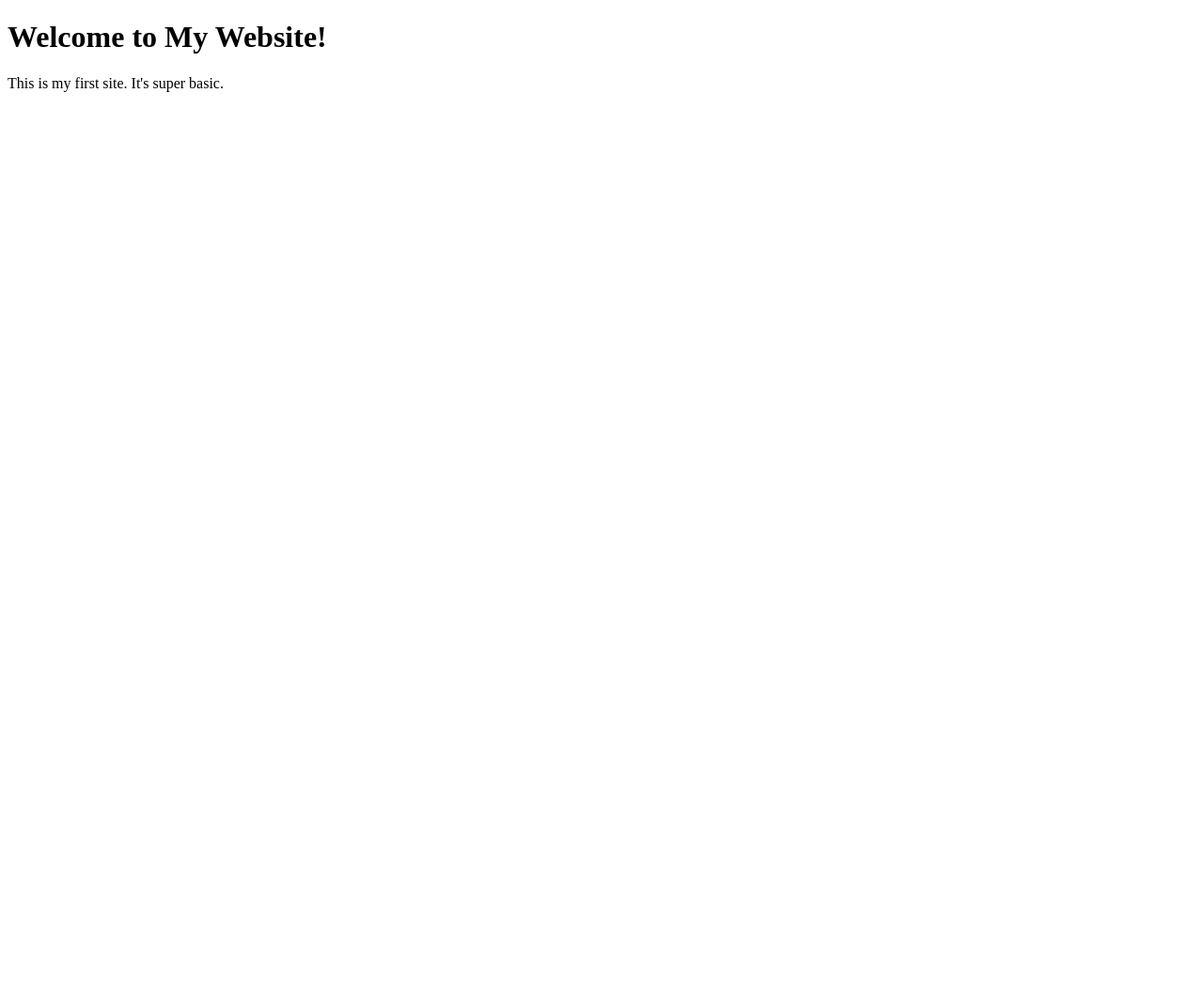
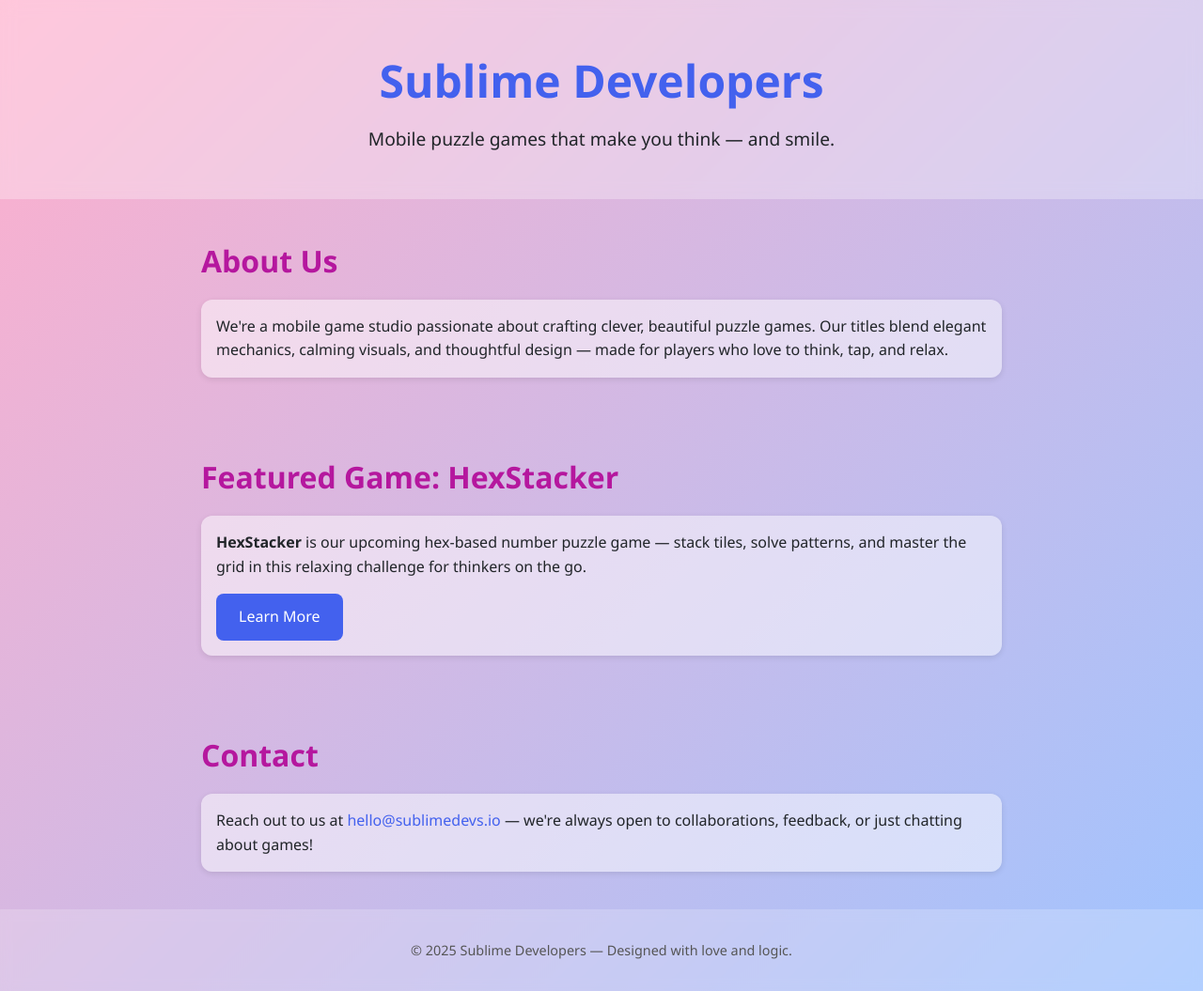
Before and after one commit to elank96/Sublime-Developers-WebApp, a plain HTML site: page index.html in a window 1280 px wide. Shown: the whole page at 94% size. Before the commit the page ends 800 px from the top, so only its background shows below. Drawn offline with Linux system fonts and the light colour scheme.

Commit message:
refined webpage

```diff
--- a/index.html
+++ b/index.html
@@ -1,11 +1,158 @@
-<!-- index.html -->
 <!DOCTYPE html>
-<html>
-  <head>
-    <title>Sublime Developers</title>
-  </head>
-  <body>
-    <h1>Welcome to My Website!</h1>
-    <p>This is my first site. It's super basic.</p>
-  </body>
+<html lang="en">
+<head>
+  <meta charset="UTF-8" />
+  <meta name="viewport" content="width=device-width, initial-scale=1.0"/>
+  <meta name="description" content="Sublime Developers - Puzzle Game Studio for Mobile"/>
+  <title>Sublime Developers</title>
+  <style>
+    :root {
+      --main-bg: linear-gradient(135deg, #ffafcc, #a0c4ff);
+      --primary: #4361ee;
+      --secondary: #b5179e;
+      --text-light: #f8f9fa;
+      --text-dark: #212529;
+    }
+
+    * {
+      margin: 0;
+      padding: 0;
+      box-sizing: border-box;
+    }
+
+    body {
+      font-family: 'Segoe UI', Tahoma, Geneva, Verdana, sans-serif;
+      background: var(--main-bg);
+      color: var(--text-dark);
+      line-height: 1.6;
+    }
+
+    header {
+      padding: 3rem 1.5rem;
+      text-align: center;
+      background-color: rgba(255, 255, 255, 0.3);
+      backdrop-filter: blur(8px);
+    }
+
+    header h1 {
+      font-size: 3rem;
+      color: var(--primary);
+      margin-bottom: 0.5rem;
+    }
+
+    header p {
+      font-size: 1.2rem;
+      color: var(--text-dark);
+    }
+
+    section {
+      padding: 2.5rem 1.5rem;
+      max-width: 900px;
+      margin: auto;
+    }
+
+    section h2 {
+      font-size: 2rem;
+      color: var(--secondary);
+      margin-bottom: 1rem;
+    }
+
+    .highlight {
+      background: rgba(255, 255, 255, 0.5);
+      padding: 1rem;
+      border-radius: 12px;
+      box-shadow: 0 2px 6px rgba(0,0,0,0.1);
+    }
+
+    .button {
+      display: inline-block;
+      background-color: var(--primary);
+      color: white;
+      padding: 0.75rem 1.5rem;
+      border: none;
+      border-radius: 8px;
+      font-size: 1rem;
+      margin-top: 1rem;
+      cursor: pointer;
+      text-decoration: none;
+      transition: background 0.3s ease;
+    }
+
+    .button:hover {
+      background-color: #364fc7;
+    }
+
+    footer {
+      text-align: center;
+      padding: 2rem;
+      color: #555;
+      background: rgba(255, 255, 255, 0.2);
+      backdrop-filter: blur(6px);
+      font-size: 0.9rem;
+    }
+
+    a {
+      color: var(--primary);
+      text-decoration: none;
+    }
+
+    a:hover {
+      text-decoration: underline;
+    }
+
+    @media (max-width: 600px) {
+      header h1 {
+        font-size: 2.2rem;
+      }
+
+      section h2 {
+        font-size: 1.5rem;
+      }
+    }
+  </style>
+</head>
+<body>
+
+  <header>
+    <h1>Sublime Developers</h1>
+    <p>Mobile puzzle games that make you think — and smile.</p>
+  </header>
+
+  <section>
+    <h2>About Us</h2>
+    <div class="highlight">
+      <p>
+        We're a mobile game studio passionate about crafting clever, beautiful puzzle games.
+        Our titles blend elegant mechanics, calming visuals, and thoughtful design — made for
+        players who love to think, tap, and relax.
+      </p>
+    </div>
+  </section>
+
+  <section>
+    <h2>Featured Game: HexStacker</h2>
+    <div class="highlight">
+      <p>
+        <strong>HexStacker</strong> is our upcoming hex-based number puzzle game — stack tiles, solve patterns,
+        and master the grid in this relaxing challenge for thinkers on the go.
+      </p>
+      <a class="button" href="#">Learn More</a>
+    </div>
+  </section>
+
+  <section>
+    <h2>Contact</h2>
+    <div class="highlight">
+      <p>
+        Reach out to us at <a href="mailto:hello@sublimedevs.io">hello@sublimedevs.io</a> — we're always open to
+        collaborations, feedback, or just chatting about games!
+      </p>
+    </div>
+  </section>
+
+  <footer>
+    &copy; 2025 Sublime Developers — Designed with love and logic.
+  </footer>
+
+</body>
 </html>
```
